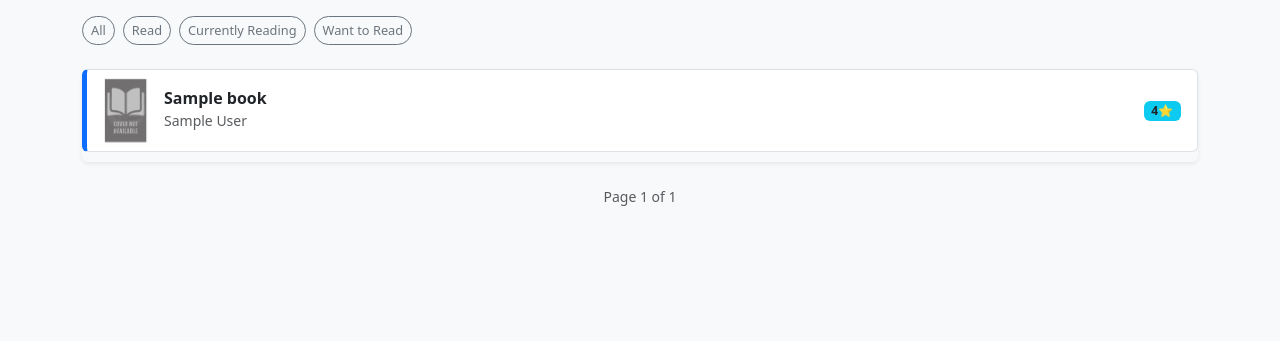
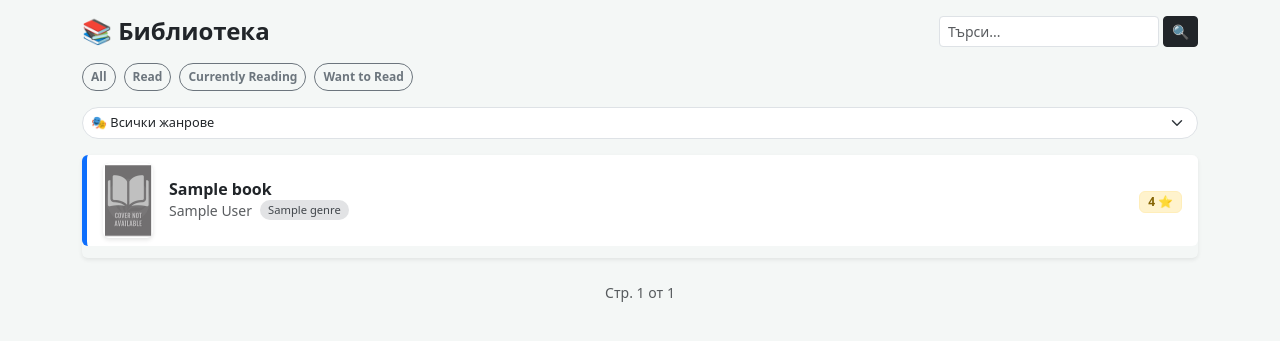
Before and after one commit to drakonko/mybooks, a Flask app: template templates/index.html in a window 1280 px wide. Shown: the top 341 px of the page. Run offline with Flask 3, Linux system fonts and the light colour scheme; the template is opened without the code that fills it: most values are stand-ins (such as "Sample title", 1, 10 or a date in 2020).

Commit message:
Update index.html with Bulgarian localization and styles

```diff
--- a/templates/index.html
+++ b/templates/index.html
@@ -1,56 +1,108 @@
 <!DOCTYPE html>
-<html lang="en">
+<html lang="bg">
 <head>
+    <meta charset="UTF-8">
     <meta name="viewport" content="width=device-width, initial-scale=1.0">
+    <title>Моят читателски дневник</title>
     <link rel="stylesheet" href="https://cdn.jsdelivr.net/npm/bootstrap@5.3.0/dist/css/bootstrap.min.css">
     <style>
-        .filter-btn { border-radius: 20px; font-size: 0.8rem; }
-        .book-card { border-left: 5px solid #0d6efd; margin-bottom: 10px; }
-        .thumb-img { width: 45px; height: 65px; object-fit: cover; border-radius: 4px; background: #eee; }
+        body { background-color: #f4f7f6; }
+        .filter-btn { border-radius: 20px; font-size: 0.75rem; font-weight: 600; }
+        .genre-select { border-radius: 20px; font-size: 0.8rem; height: 32px; border: 1px solid #dee2e6; }
+        .book-card {
+            border-left: 5px solid #0d6efd;
+            margin-bottom: 12px;
+            transition: transform 0.2s;
+            text-decoration: none;
+            color: inherit;
+        }
+        .book-card:hover { transform: translateX(5px); background-color: #fff; }
+        .thumb-img { width: 50px; height: 75px; object-fit: cover; border-radius: 6px; background: #e9ecef; box-shadow: 0 2px 4px rgba(0,0,0,0.1); }
+        .rating-badge { background-color: #fff3cd; color: #856404; border: 1px solid #ffeeba; font-weight: bold; }
+        .genre-tag { font-size: 0.7rem; background: #e2e3e5; padding: 2px 8px; border-radius: 10px; color: #41464b; }
     </style>
 </head>
-<body class="bg-light">
-<div class="container py-3">
-    <div class="d-flex gap-2 overflow-auto mb-3 pb-2">
+<body class="py-3">
+<div class="container">
+
+    <div class="d-flex justify-content-between align-items-center mb-3">
+        <h4 class="fw-bold mb-0">📚 Библиотека</h4>
+        <form action="{{ url_for('index') }}" method="GET" class="d-flex gap-1">
+            <input type="hidden" name="status" value="{{ current_status }}">
+            <input type="hidden" name="genre" value="{{ current_genre }}">
+            <input type="text" name="search" class="form-control form-control-sm" placeholder="Търси..." value="{{ search_query }}">
+            <button type="submit" class="btn btn-sm btn-dark">🔍</button>
+        </form>
+    </div>
+
+    <div class="d-flex gap-2 overflow-auto mb-2 pb-2" style="scrollbar-width: none;">
         {% for s in ['All', 'Read', 'Currently Reading', 'Want to Read'] %}
-        <a href="{{ url_for('index', status=s, search=search_query) }}"
+        <a href="{{ url_for('index', status=s, genre=current_genre, search=search_query) }}"
            class="btn btn-sm {% if current_status == s %}btn-primary{% else %}btn-outline-secondary{% endif %} filter-btn text-nowrap">
-           {{ s }}
+            {{ s }}
         </a>
         {% endfor %}
     </div>
 
-    <div class="list-group shadow-sm">
+    <div class="mb-3">
+        <form action="{{ url_for('index') }}" method="GET" id="genreForm">
+            <input type="hidden" name="status" value="{{ current_status }}">
+            <input type="hidden" name="search" value="{{ search_query }}">
+            <select name="genre" class="form-select form-select-sm genre-select" onchange="document.getElementById('genreForm').submit()">
+                <option value="All" {% if current_genre == 'All' %}selected{% endif %}>🎭 Всички жанрове</option>
+                {% for g in all_genres %}
+                <option value="{{ g }}" {% if current_genre == g %}selected{% endif %}>{{ g }}</option>
+                {% endfor %}
+            </select>
+        </form>
+    </div>
+
+    <div class="list-group shadow-sm border-0">
         {% for book in books %}
-        <a href="{{ url_for('book_details', book_id=book.id) }}" class="list-group-item list-group-item-action book-card d-flex align-items-center">
+        <a href="{{ url_for('book_details', book_id=book.id) }}" class="list-group-item list-group-item-action book-card d-flex align-items-center border-top-0 border-end-0 border-bottom-0">
 
             <img src="{{ get_cover_url(book.cover_path) }}" class="thumb-img me-3"
-                 onerror="this.src='https://via.placeholder.com/45x65?text=No+Img'">
+                 onerror="this.src='https://via.placeholder.com/50x75?text=No+Img'">
 
             <div class="flex-grow-1">
                 <h6 class="mb-0 fw-bold">{{ book.title }}</h6>
-                <small class="text-muted">{{ book.author }}</small>
+                <div class="d-flex align-items-center gap-2">
+                    <small class="text-muted">{{ book.author }}</small>
+                    {% if book.genre %}
+                    <span class="genre-tag">{{ book.genre }}</span>
+                    {% endif %}
+                </div>
             </div>
-            <span class="badge bg-info text-dark small">{{ book.rating }}⭐</span>
+
+            <div class="text-end">
+                <span class="badge rating-badge small">{{ book.rating if book.rating else 0 }} ⭐</span>
+            </div>
         </a>
+        {% else %}
+        <div class="text-center py-5">
+            <p class="text-muted">Няма открити книги по тези критерии.</p>
+            <a href="{{ url_for('index') }}" class="btn btn-sm btn-link">Изчисти филтрите</a>
+        </div>
         {% endfor %}
     </div>
 
     <div class="d-flex justify-content-between align-items-center mt-4">
         {% if current_page > 1 %}
-            <a href="{{ url_for('index', status=current_status, search=search_query, page=current_page-1) }}" class="btn btn-sm btn-outline-primary">← Prev</a>
+            <a href="{{ url_for('index', status=current_status, genre=current_genre, search=search_query, page=current_page-1) }}" class="btn btn-sm btn-outline-primary">← Назад</a>
         {% else %}
             <div></div>
         {% endif %}
 
-        <span class="small text-muted text-center">Page {{ current_page }} of {{ total_pages }}</span>
+        <span class="small text-muted">Стр. {{ current_page }} от {{ total_pages }}</span>
 
         {% if current_page < total_pages %}
-            <a href="{{ url_for('index', status=current_status, search=search_query, page=current_page+1) }}" class="btn btn-sm btn-outline-primary">Next →</a>
+            <a href="{{ url_for('index', status=current_status, genre=current_genre, search=search_query, page=current_page+1) }}" class="btn btn-sm btn-outline-primary">Напред →</a>
         {% else %}
             <div></div>
         {% endif %}
     </div>
 </div>
+
+<script src="https://cdn.jsdelivr.net/npm/bootstrap@5.3.0/dist/js/bootstrap.bundle.min.js"></script>
 </body>
 </html>
```
